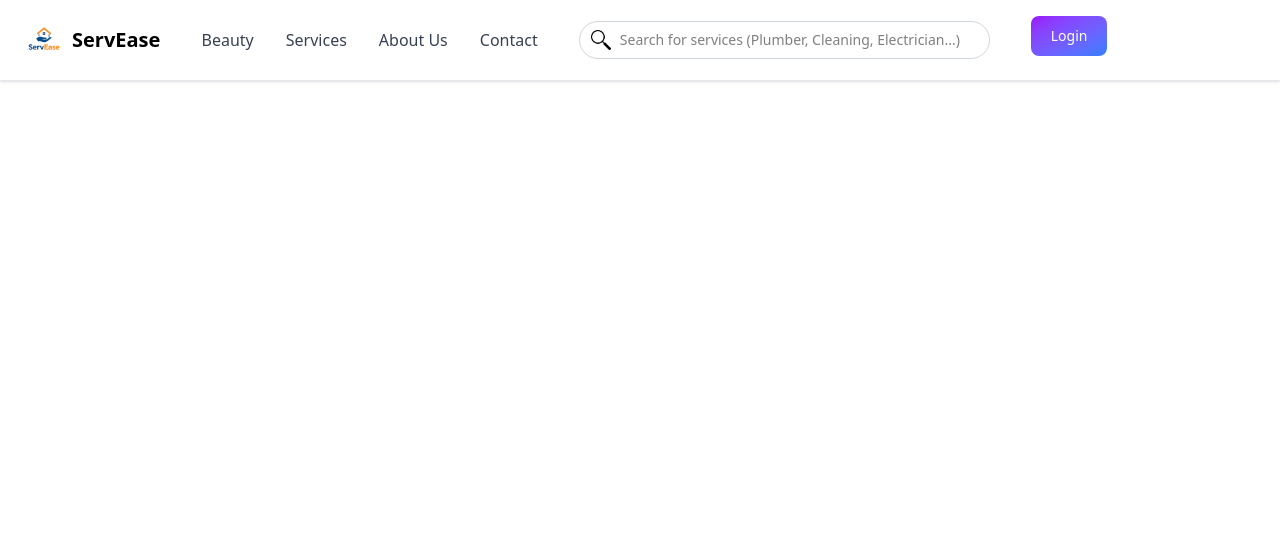
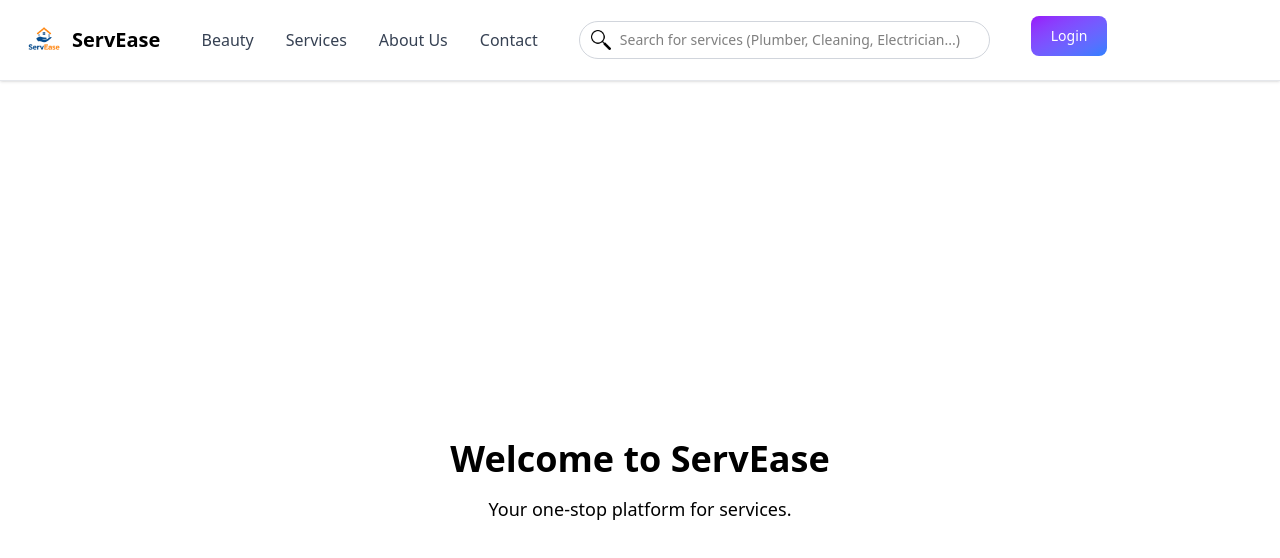
Before and after one commit to Sachin004-tech/ServEase, a React (Vite) app in the folder frontend/: page / in a window 1280 px wide. Shown: the top 558 px of the page. Built offline with nearby package versions, Linux system fonts and the light colour scheme.

Commit message:
add home route

```diff
--- a/frontend/src/App.jsx
+++ b/frontend/src/App.jsx
@@ -4,12 +4,14 @@ import LoginPage from "./pages/LoginPage";
 import Navbar from "./layouts/Navbar";
 import SignUpCustomer from "./pages/SignUpCustomer";
 import SignUpProfessional from "./pages/SignUpProfessional";
+import HomePage from "./pages/HomePage";
 
 
 function App() {
   return <>
     <Navbar/>
    <Routes>
+    <Route path="/" element={<HomePage />} />
     <Route path="/login" element={<LoginPage />} />
     <Route path="/signupcustomer" element={<SignUpCustomer />} />
     <Route path="/signupprofessional" element={<SignUpProfessional />} />
--- /dev/null
+++ b/frontend/src/pages/HomePage.jsx
@@ -0,0 +1,14 @@
+import React from 'react'
+
+const HomePage = () => {
+  return (
+    <>
+    <div className="min-h-screen flex flex-col items-center justify-center">
+      <h1 className="text-4xl font-bold">Welcome to ServEase</h1>
+      <p className="text-lg mt-4">Your one-stop platform for services.</p>
+    </div>
+    </>
+  )
+}
+
+export default HomePage
```
